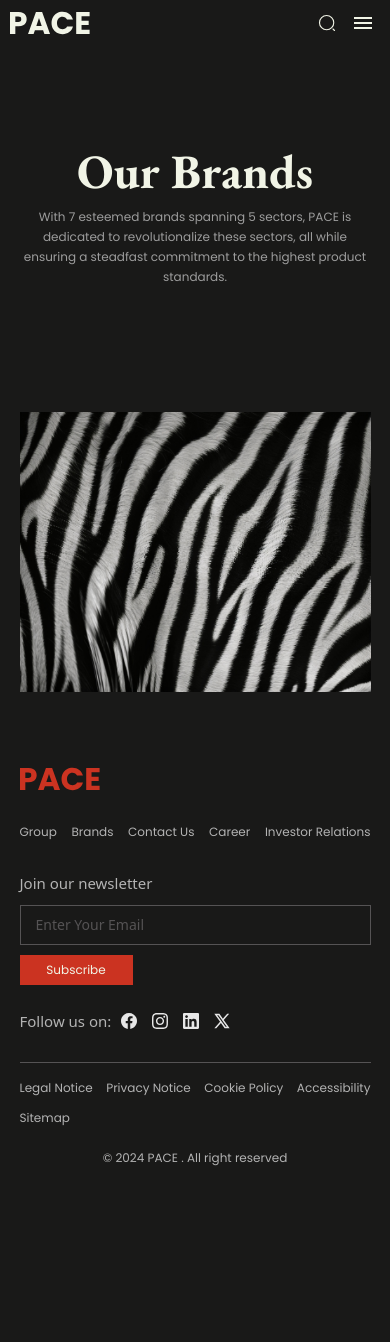
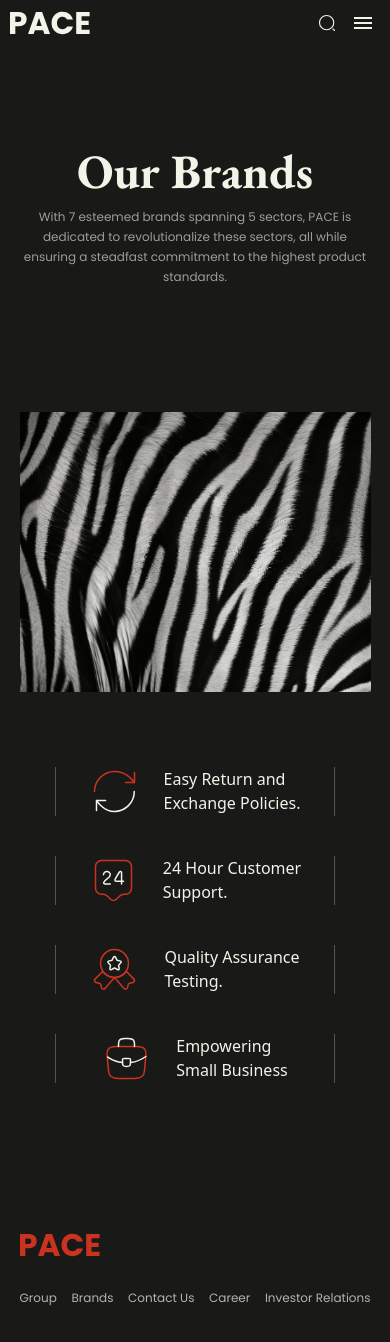
Before and after one commit to TarunRajpurohit123/pace-bussiness-website, a Next.js app in the folder pace-website/: page /brand in a window 390 px wide. Shown: the top 1342 px of the page. Before the commit the page ends 1178 px from the top, so only its background shows below. Built offline with nearby package versions, Linux system fonts and the light colour scheme.

Commit message:
brand strip responsive done

```diff
--- a/pace-website/src/app/brand/page.jsx
+++ b/pace-website/src/app/brand/page.jsx
@@ -18,7 +18,7 @@ export default function Page() {
       />
       <BrandGridMainSection />
       <BrandGridMainMobile />
-      {/* <BrandStrip/> */}
+      <BrandStrip />
       {/* <HomeWelcome
         extClass="brand--welcoome"
         isHeading={false}
--- a/pace-website/src/app/globals.css
+++ b/pace-website/src/app/globals.css
@@ -2104,6 +2104,9 @@ option:hover {
   );
   border-image-slice: 1; */
 }
+.bstripWarpplast {
+  border: none !important;
+}
 @media screen and (max-width: 1000px) {
   .aboutcards_section {
     width: 90% !important;
@@ -2405,6 +2408,30 @@ option:hover {
     width: 100%;
     height: 100%;
   }
+  .web__brand--strip {
+    width: 90% !important;
+    flex-direction: column;
+    align-items: center;
+  }
+  .bstripWarpp {
+    margin-left: 0 !important;
+    border-left: 1px solid var(--gray_700) !important;
+    border-right: 1px solid var(--gray_700) !important;
+    padding-left: 2rem;
+    padding-right: 2rem;
+    display: flex;
+    justify-content: center;
+  }
+  .bstripWarpplast {
+    border-left: 1px solid var(--gray_700) !important;
+    border-right: 1px solid var(--gray_700) !important;
+  }
+  .bstrip {
+    width: auto !important;
+  }
+  .bstripWarpp__extra {
+    margin-top: 4rem;
+  }
 }
 @media (min-width: 1000px) {
   .BrandGridMainSection--mobile {
@@ -2458,9 +2485,7 @@ option:hover {
 .bstripWarpp2 {
   margin-left: 6rem;
 }
-.bstripWarpplast {
-  border: none !important;
-}
+
 .web__brand--strip {
   padding-top: 7.5rem;
   padding-bottom: 7.5rem;
--- a/pace-website/src/components/components/BrandStrip.jsx
+++ b/pace-website/src/components/components/BrandStrip.jsx
@@ -35,7 +35,7 @@ export default function BrandStrip() {
         </div>
         {/* card 1 goes end */}
         {/* card 2 goes here */}
-        <div className="bstripWarpp bstripWarpp2">
+        <div className="bstripWarpp bstripWarpp__extra bstripWarpp2">
           <div className="bstrip2 bstrip flex">
             <svg
               width="49"
@@ -75,7 +75,7 @@ export default function BrandStrip() {
         </div>
         {/* card 2 goes end */}
         {/* card 3 goes here */}
-        <div className="bstripWarpp bstripWarpp2">
+        <div className="bstripWarpp bstripWarpp__extra bstripWarpp2">
           <div className="bstrip3 bstrip flex">
             <svg
               width="49"
@@ -115,7 +115,7 @@ export default function BrandStrip() {
         </div>
         {/* card 3 goes end */}
         {/* card 4 goes here */}
-        <div className="bstripWarpp bstripWarpp2 bstripWarpplast">
+        <div className="bstripWarpp bstripWarpp__extra bstripWarpp2 bstripWarpplast">
           <div className="bstrip4 bstrip flex">
             <svg
               width="49"
```
